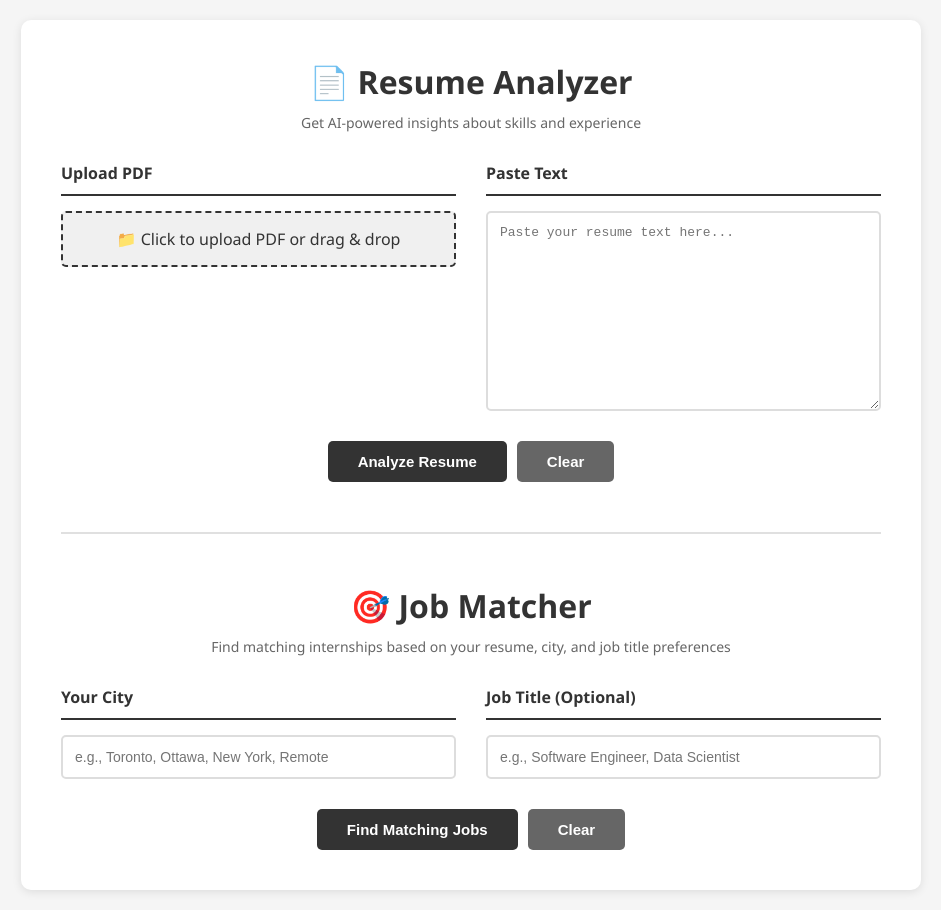
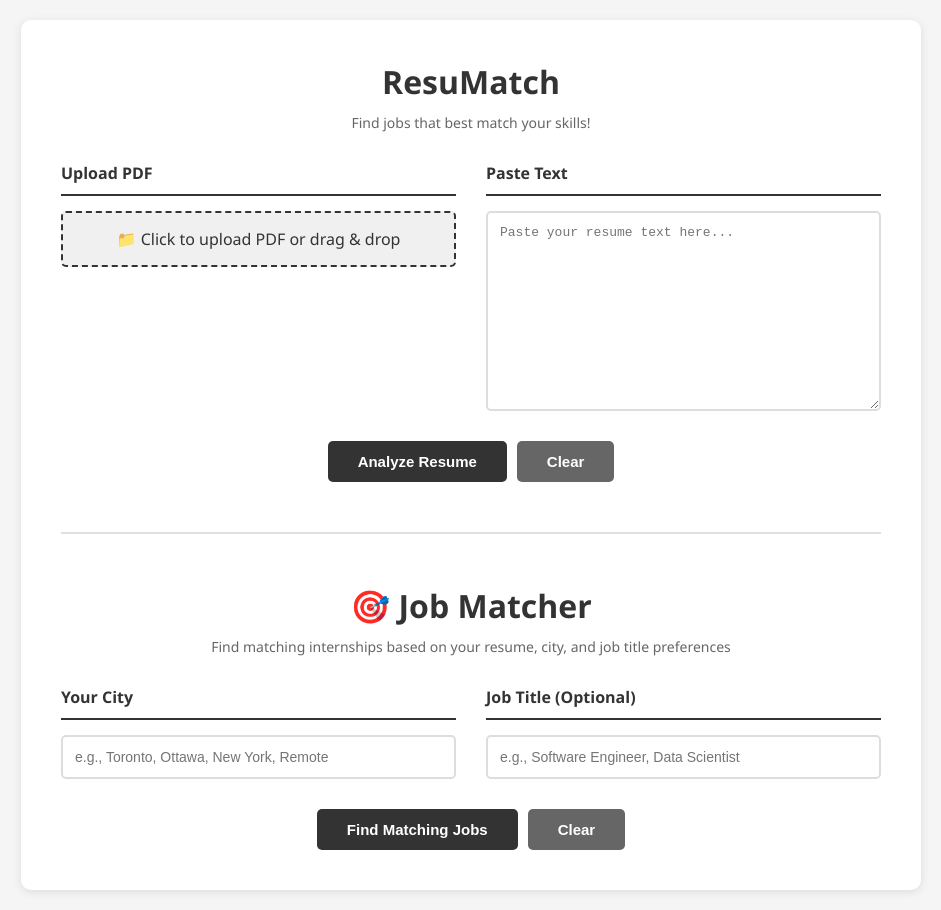
Before and after one commit to rieleyhunt/uottawa-hack-8, a website: page resume.html in a window 1280 px wide. Shown: the whole page, without its empty margins (169-1110 px from the left). Drawn offline with Linux system fonts and the light colour scheme.

Commit message:
Update project name in package-lock and change title in resume.html for consistency

```diff
--- a/resume.html
+++ b/resume.html
@@ -3,7 +3,7 @@
 <head>
     <meta charset="UTF-8">
     <meta name="viewport" content="width=device-width, initial-scale=1.0">
-    <title>Resume Analyzer</title>
+    <title>ResuMatch</title>
     <style>
         * {
             margin: 0;
@@ -11,7 +11,7 @@
             box-sizing: border-box;
         }
         body {
-            font-family: 'Segoe UI', Tahoma, Geneva, Verdana, sans-serif;
+            font-family: 'Poppins', 'Segoe UI', Tahoma, sans-serif;
             background: #f5f5f5;
             min-height: 100vh;
             padding: 20px;
@@ -209,9 +209,8 @@
 </head>
 <body>
     <div class="container">
-        <h1>📄 Resume Analyzer</h1>
-        <p class="subtitle">Get AI-powered insights about skills and experience</p>
-
+        <h1>ResuMatch</h1>
+        <p class="subtitle">Find jobs that best match your skills!</p>
         <div class="input-section">
             <div class="input-group">
                 <h2>Upload PDF</h2>
```
Also changed, not shown: 1 other file.
